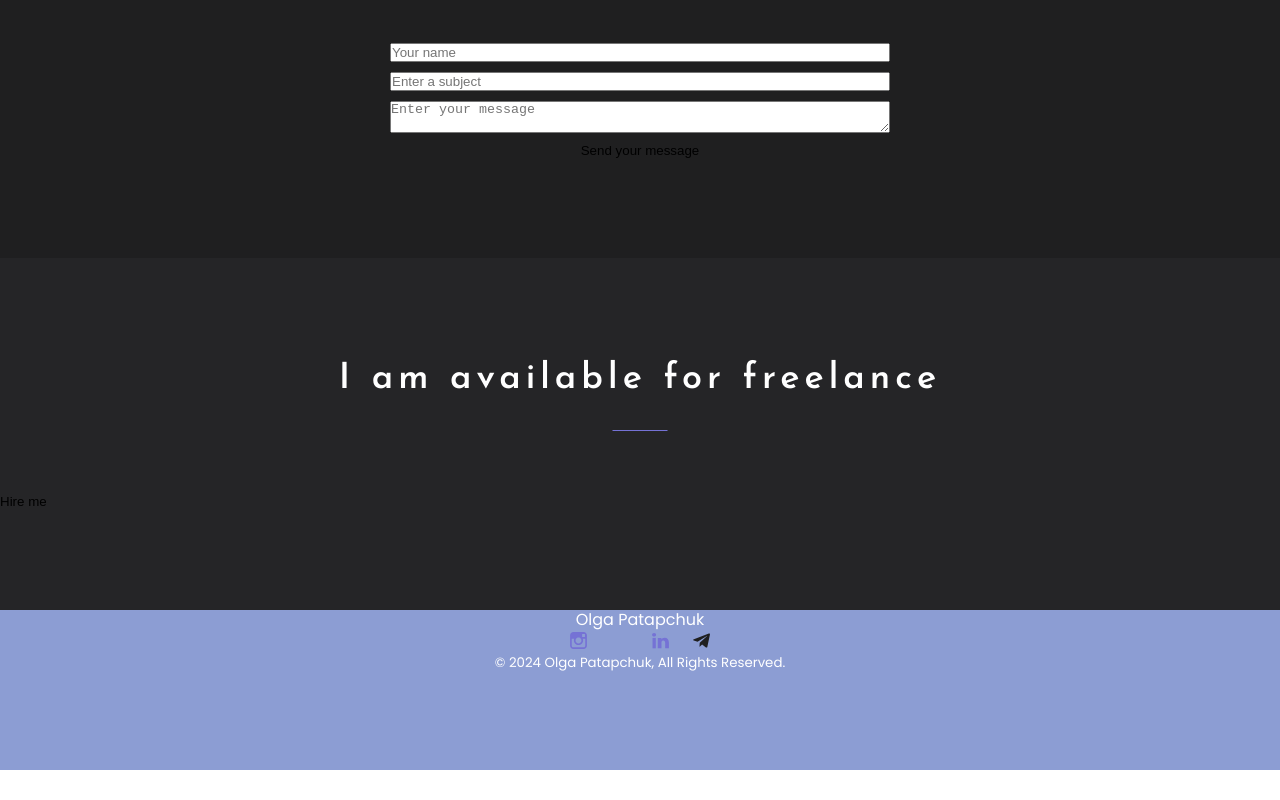
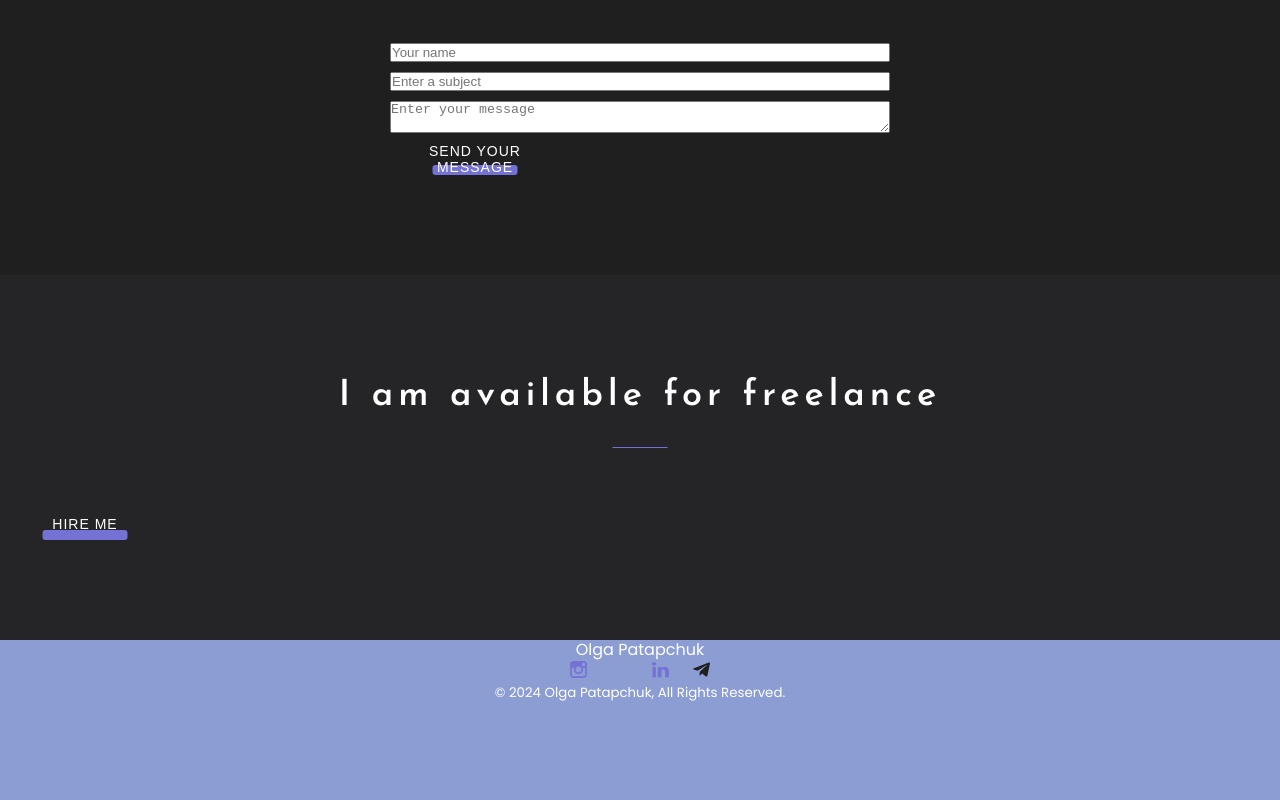
Before and after one commit to 0lgaP1/my-portfolio, a React app: page / in a window 1280 px wide. Shown: the part 3294-4094 px from the top of the page. Before the commit the page ends 4064 px from the top, so only its background shows below. Built offline with nearby package versions, Linux system fonts and the light colour scheme.

Commit message:
Added a preview button for projects

```diff
--- a/src/components/Button.tsx
+++ b/src/components/Button.tsx
@@ -1,5 +1,36 @@
 import styled from "styled-components";
+import {theme} from "../styles/Theme";
 
 export const Button = styled.button`
+    font-weight: 400;
+    font-size: 14px;
+    letter-spacing: 1px;
+    text-transform: uppercase;
+    width: 170px;
+    height: 32px;
+    z-index: 0;
 
+    &:hover {
+        &::before {
+        height: 100%;
+        width: 100%;
+    }
+    }
+
+    position: relative;
+
+    &::before {
+        content: "";
+        display: inline-block;
+        height: 10px;
+        width: 50%;
+        background-color: ${theme.colors.accent};
+
+        position: absolute;
+        bottom: 0;
+        left: 50%;
+        z-index: -1;
+        border-radius: 3px;
+        transform: translateX(-50%);
+    }
 `
--- a/src/layout/sections/works/WorkCard.tsx
+++ b/src/layout/sections/works/WorkCard.tsx
@@ -2,6 +2,7 @@ import React from 'react';
 import styled from "styled-components";
 import {Link} from "../../../components/Link";
 import {theme} from "../../../styles/Theme";
+import {Button} from "../../../components/Button";
 
 type WorkCardPropsType = {
     src: string;
@@ -13,6 +14,7 @@ export const WorkCard = (props: WorkCardPropsType) => {
         <StyledWorkCard>
             <ImageWrapper>
                 <StyledImage src={props.src} alt=""/>
+                <Button>View Project</Button>
             </ImageWrapper>
 
             <Description>
@@ -42,6 +44,7 @@ const StyledWorkCard = styled.div`
 
 const ImageWrapper = styled.div`
     position: relative;
+
     &:hover {
         &::before {
             content: "";
@@ -52,6 +55,25 @@ const ImageWrapper = styled.div`
             bottom: 0;
             background-color: rgba(0, 0, 0, 0.3);
             backdrop-filter: blur(4px);
+        }
+
+        ${Button} {
+            opacity: 1;
+        }
+
+    }
+}
+
+${Button} {
+    opacity: 0;
+    position: absolute;
+    left: 50%;
+    top: 50%;
+    transform: translate(-50%);
+
+    &::before {
+        width: 100%;
+        height: 100%;
     }
 }
 `
--- a/src/styles/GlobalStyles.tsx
+++ b/src/styles/GlobalStyles.tsx
@@ -33,6 +33,8 @@ export const GlobalStyles = createGlobalStyle`
     button {
         background-color: unset;
         border: unset;
+        cursor: pointer;
+        color: ${theme.colors.font};
     }
 
     section {
```
Lines whose indentation alone changed are shown as unchanged.
